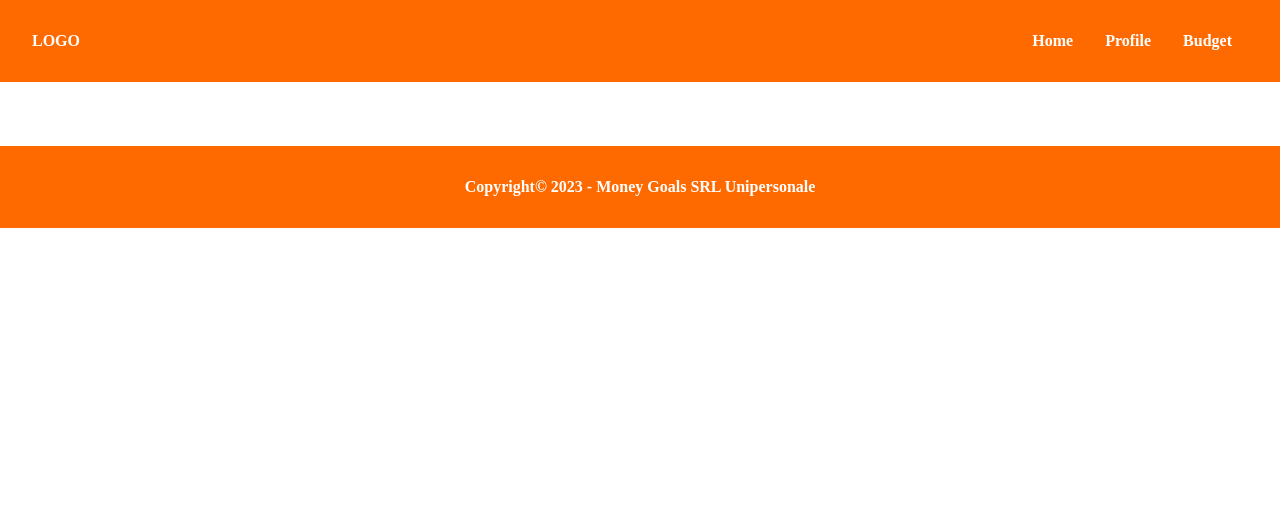
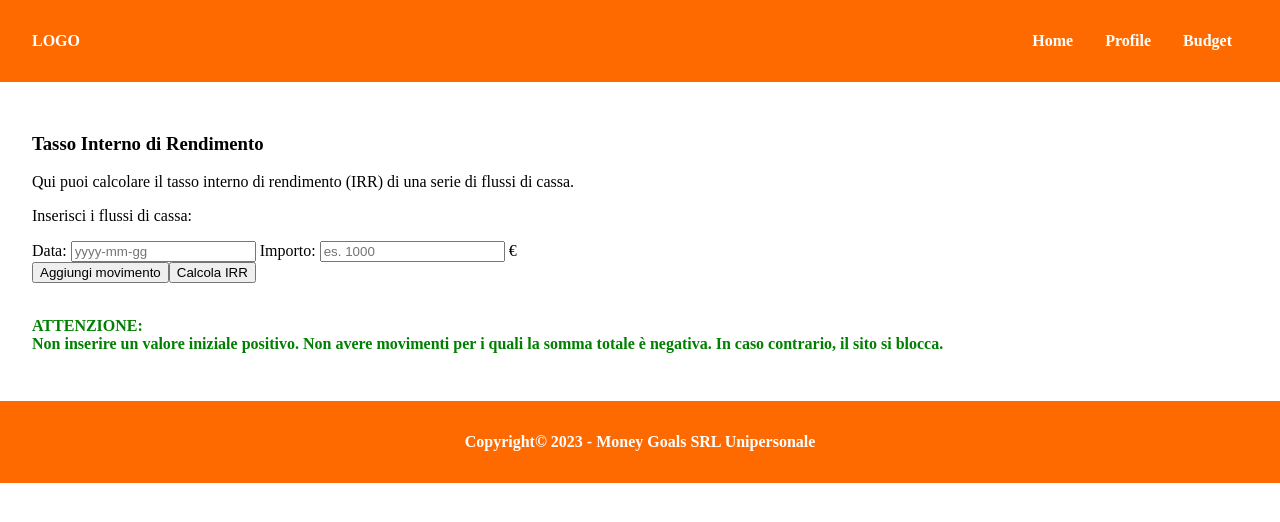
Before and after one commit to Money-Goals-SRL/money-manager, a React (Create React App) app: page /irr in a window 1280 px wide. Shown: the top 522 px of the page. Built offline with nearby package versions, Linux system fonts and the light colour scheme.

Commit message:
Created the IRR calculator

```diff
--- /dev/null
+++ b/src/Utilities/irr.js
@@ -0,0 +1,34 @@
+function IRR(cashflow) {
+  // cashflow: array of objects of type {
+  //     date: "yyyy-mm-gg",
+  //     value: amount
+  // }
+
+  var upperbound = 100;
+  var lowerbound = -100;
+  var tolerance = 0.0001;
+
+  var irr;
+  var NPV;
+
+  do {
+    const date0 = new Date(cashflow[0].date);
+    NPV = 0;
+    irr = (upperbound + lowerbound) / 2;
+    for (var i = 0; i < cashflow.length; i++) {
+      var cf = cashflow[i].value;
+      var date = new Date(cashflow[i].date);
+      var t = (date - date0) / (1000 * 60 * 60 * 24) / 365;
+      NPV += cf / Math.pow(1 + irr, t);
+    }
+    if (NPV > 0) {
+      lowerbound = irr;
+    } else if (NPV < 0) {
+      upperbound = irr;
+    }
+  } while (Math.abs(NPV) > tolerance);
+
+  return irr;
+}
+
+export default IRR;
--- a/src/index.js
+++ b/src/index.js
@@ -7,7 +7,7 @@ import Budget503020 from "./views/Budget503020/Budget503020";
 import Home from "./views/Home/Home";
 import Profile from "./views/Profile/Profile";
 import SavingToGoal from "./views/SavingToGoal/SavingToGoal";
-
+import InternalRateReturn from "./views/InternalRateReturn/InternalRateReturn";
 // Per usare il client-side routing su GitHub, questa riga è necessaria perchè fornisce il basename di partenza del router.
 const routerBaseName = process.env.PUBLIC_URL;
 
@@ -17,6 +17,7 @@ const router = createBrowserRouter(
     { path: "profile", element: <App body=<Profile /> /> },
     { path: "budget-50-30-20", element: <App body=<Budget503020 /> /> },
     { path: "saving-to-goal", element: <App body=<SavingToGoal /> /> },
+    { path: "irr", element: <App body=<InternalRateReturn /> /> },
     { path: "*", element: <App /> },
   ],
   { basename: routerBaseName }
--- a/src/views/Home/Home.jsx
+++ b/src/views/Home/Home.jsx
@@ -12,7 +12,10 @@ function Home() {
           <h3>Budget 50/30/20</h3>
         </a>
         <a href="./saving-to-goal">
-          <h3>Rispamio per Target</h3>
+          <h3>Tempo per Target</h3>
+        </a>
+        <a href="./irr">
+          <h3>Internal Rate of Return</h3>
         </a>
       </div>
     </div>
--- /dev/null
+++ b/src/views/InternalRateReturn/InternalRateReturn.jsx
@@ -0,0 +1,88 @@
+import React, { useState } from "react";
+import sanitizeInput from "../../Utilities/sanitizeInput";
+import IRR from "../../Utilities/irr";
+
+function InternalRateReturn() {
+  var [cashflows, setCashflows] = useState([{ date: "", value: "" }]);
+  var [irr, setIrr] = useState("");
+  var [msg, setMsg] = useState("");
+
+  function addField(event) {
+    event.preventDefault();
+    var newField = { date: "", value: 0 };
+    setCashflows([...cashflows, newField]);
+  }
+
+  function calcIRR(event) {
+    event.preventDefault();
+    console.log(cashflows);
+    setIrr(IRR(cashflows));
+  }
+
+  function handleChange(i, event) {
+    const newCashflows = [...cashflows];
+
+    if (event.target.name === "date" + i) {
+      newCashflows[i].date = sanitizeInput(event.target.value);
+    } else if (event.target.name === "value" + i) {
+      newCashflows[i].value = sanitizeInput(event.target.value);
+    }
+    setCashflows(newCashflows);
+  }
+
+  return (
+    <div>
+      <h3>Tasso Interno di Rendimento</h3>
+      <p>
+        Qui puoi calcolare il tasso interno di rendimento (IRR) di una serie di
+        flussi di cassa.
+      </p>
+      <div>
+        <form>
+          <p>Inserisci i flussi di cassa: </p>
+          {cashflows.map((cf, i) => {
+            return (
+              <>
+                <label htmlFor={"date" + i}>Data: </label>
+                <input
+                  value={cf.date}
+                  name={"date" + i}
+                  placeholder="yyyy-mm-gg"
+                  onChange={(event) => handleChange(i, event)}
+                ></input>{" "}
+                <label htmlFor={"value" + i}>Importo: </label>
+                <input
+                  value={cf.value}
+                  name={"value" + i}
+                  placeholder="es. 1000"
+                  onChange={(event) => handleChange(i, event)}
+                ></input>{" "}
+                €<br />
+              </>
+            );
+          })}
+          <button onClick={addField}>Aggiungi movimento</button>
+          <button onClick={calcIRR}>Calcola IRR</button>
+        </form>
+        <br />
+        {irr ? (
+          <div>
+            <p>
+              Il tasso interno di rendimento è pari allo{" "}
+              {(irr * 100).toFixed(2)} %.
+            </p>
+          </div>
+        ) : msg ? (
+          <p className="error-message">{msg}</p>
+        ) : null}
+      </div>
+      <p style={{ color: "green", fontWeight: "bold" }}>
+        ATTENZIONE: <br />
+        Non inserire un valore iniziale positivo. Non avere movimenti per i
+        quali la somma totale è negativa. In caso contrario, il sito si blocca.
+      </p>
+    </div>
+  );
+}
+
+export default InternalRateReturn;
```
Also changed, not shown: 9 other files (tests, documents, lock files or other folders).
